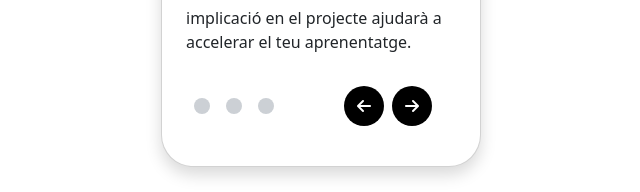
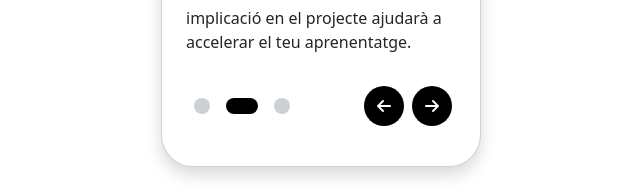
Before and after one commit to j6alopez/onBoarding, an Angular app: page / in a window 1280 px wide. Both pictures are taken after a click on the button 553 px from the left and 611 px from the top of the page. Shown: the part 505-697 px from the top of the page, without its empty margins (319-959 px from the left). Built offline with nearby package versions, Linux system fonts and the light colour scheme.

Commit message:
feat: marcador estable

```diff
--- a/src/app/escenes/components/escena/escena.component.html
+++ b/src/app/escenes/components/escena/escena.component.html
@@ -7,18 +7,32 @@
         <p class="card-text">{{ step.description}}</p>
 
         <div class="row">
-          <div class="col d-flex justify-content-start align-items-center mx-auto ">
+          <div class="col btn-group d-flex justify-content-start align-items-center ">
             <button *ngFor="
               let iteration of phrases
               index as index
-            " (click)="chooseStep(index)" class="step mx-2"></button>
+              first as first
+              "
+              (click)="chooseStep($event, index)"
+              class="not-active mx-2"
+              #stepButton
+            >
+            </button>
           </div>
 
           <div class="col d-flex justify-content-end align-items-center">
-            <button (click)="moveToPreviousStep()" class="fa-solid fa-arrow-left mx-2 my-2"></button>
-            <button (click)="moveToNextStep()" class="fa-solid fa-arrow-right me-4 my-3"></button>
+            <button
+              *ngIf="!isFirstStep()"
+              (click)="moveToPreviousStep()"
+              class="fa-solid fa-arrow-left mx-1 my-2 arrow"
+            >
+          </button>
+            <button
+              *ngIf="!isLastStep()"
+              (click)="moveToNextStep()"
+              class="fa-solid fa-arrow-right mx-1 my-3 arrow">
+            </button>
           </div>
-
         </div>
 
       </div>
--- a/src/app/escenes/components/escena/escena.component.scss
+++ b/src/app/escenes/components/escena/escena.component.scss
@@ -4,19 +4,30 @@
   & img {
     border-radius: 2rem 2rem 0 0;
   }
-  & button {
+  & button.arrow {
     height: 2.5rem;
     width: 2.5rem;
     padding: 0.5rem 0;
-    border-radius: 50%;
-    border: 0;
-    text-align: center;
     background-color: black;
     color: white;
   }
-  & button.step {
-    height: 1rem;
-    width: 1rem;
-    background-color: #ccd0d5;
-  }
 }
+
+button {
+  border: 0;
+  border-radius: 50%;
+}
+
+button.not-active {
+  height: 1rem;
+  width: 1rem;
+  background-color: #ccd0d5;
+
+}
+
+button.active {
+  height: 1rem;
+  width: 2rem;
+  border-radius: 2rem;
+  background-color: black;
+}
--- a/src/app/escenes/components/escena/escena.component.ts
+++ b/src/app/escenes/components/escena/escena.component.ts
@@ -1,4 +1,4 @@
-import { Component, Input, OnChanges, SimpleChanges } from '@angular/core';
+import { AfterViewInit, Component, ElementRef, Input, OnChanges, QueryList, SimpleChanges, ViewChild, ViewChildren } from '@angular/core';
 import { Step } from '../../interfaces/step.interface';
 
 @Component({
@@ -6,34 +6,69 @@ import { Step } from '../../interfaces/step.interface';
   templateUrl: './escena.component.html',
   styleUrl: './escena.component.scss'
 })
-export class EscenaComponent implements OnChanges{
+export class EscenaComponent implements OnChanges {
 
   @Input()
   public phrases: Step[] = [];
+
+  @ViewChildren('stepButton')
+  public stepButtons!:QueryList<ElementRef<HTMLButtonElement>>;
+
   public step!:Step;
   public currentStep: number = 0;
+
+  private notActiveStepStyle: string = 'not-active'
+  private activeStepStyle: string = 'active'
 
   moveToNextStep(): void{
     ++ this.currentStep;
     this.moveStep();
+    const activeStep: HTMLButtonElement = this.stepButtons.get(this.currentStep)!.nativeElement;
+    this.manageStepStyles(activeStep);
   }
 
   moveToPreviousStep(): void{
     -- this.currentStep;
     this.moveStep();
+    const activeStep: HTMLButtonElement = this.stepButtons.get(this.currentStep)!.nativeElement;
+    this.manageStepStyles(activeStep);
   }
 
   moveStep() {
     this.step = this.phrases[this.currentStep];
   }
 
+  isFirstStep(): boolean {
+    return this.currentStep === 0;
+  }
+
+  isLastStep(): boolean {
+    const maxPosition = this.phrases.length -1;
+    return this.currentStep === maxPosition;
+  }
+
+  chooseStep(event: Event, step: number) {
+    this.currentStep = step;
+    this.moveStep();
+    this.manageStepStyles( event.target as HTMLButtonElement);
+  }
+
+  private manageStepStyles(htmlButton: HTMLButtonElement) {
+    this.stepButtons
+      .filter(element => element.nativeElement !== htmlButton)
+      .forEach((element) => {
+        element.nativeElement.classList.add(this.notActiveStepStyle);
+        element.nativeElement.classList.remove(this.activeStepStyle);
+      });
+
+    htmlButton.classList.add(this.activeStepStyle);
+    htmlButton.classList.remove(this.notActiveStepStyle);
+  }
+
+  //Events
+
   ngOnChanges(changes: SimpleChanges): void {
     this.step = this.phrases[this.currentStep];
   }
 
-  chooseStep(step: number) {
-    this.currentStep = step;
-    this.moveStep();
-  }
-
 }
--- /dev/null
+++ b/src/app/escenes/components/indicator/step-indicator/step-indicator.component.html
@@ -0,0 +1,3 @@
+<button class="mx-2 not-active">
+
+</button>
--- /dev/null
+++ b/src/app/escenes/components/indicator/step-indicator/step-indicator.component.scss
@@ -0,0 +1,17 @@
+button {
+  border: 0;
+  border-radius: 50%;
+}
+
+button.not-active {
+  height: 1rem;
+  width: 1rem;
+  background-color: #ccd0d5;
+}
+
+button.active {
+  height: 1rem;
+  width: 2rem;
+  border-radius: 2rem;
+  background-color: black;
+}
--- a/src/app/escenes/escenes.module.ts
+++ b/src/app/escenes/escenes.module.ts
@@ -1,12 +1,13 @@
 import { NgModule } from '@angular/core';
 import { EscenaComponent } from './components/escena/escena.component';
 import { CommonModule } from '@angular/common';
+import { StepIndicatorComponent } from './components/indicator/step-indicator/step-indicator.component';
 
 
 @NgModule({
     imports: [CommonModule],
     exports: [EscenaComponent],
-    declarations: [EscenaComponent],
+    declarations: [EscenaComponent, StepIndicatorComponent],
     providers: [],
 })
 export class EscenesModule { }
```
Also changed, not shown: src/app/escenes/components/indicator/step-indicator/step-indicator.component.ts (added, +10 -0 lines), 1 other file (tests, documents, lock files or other folders).
